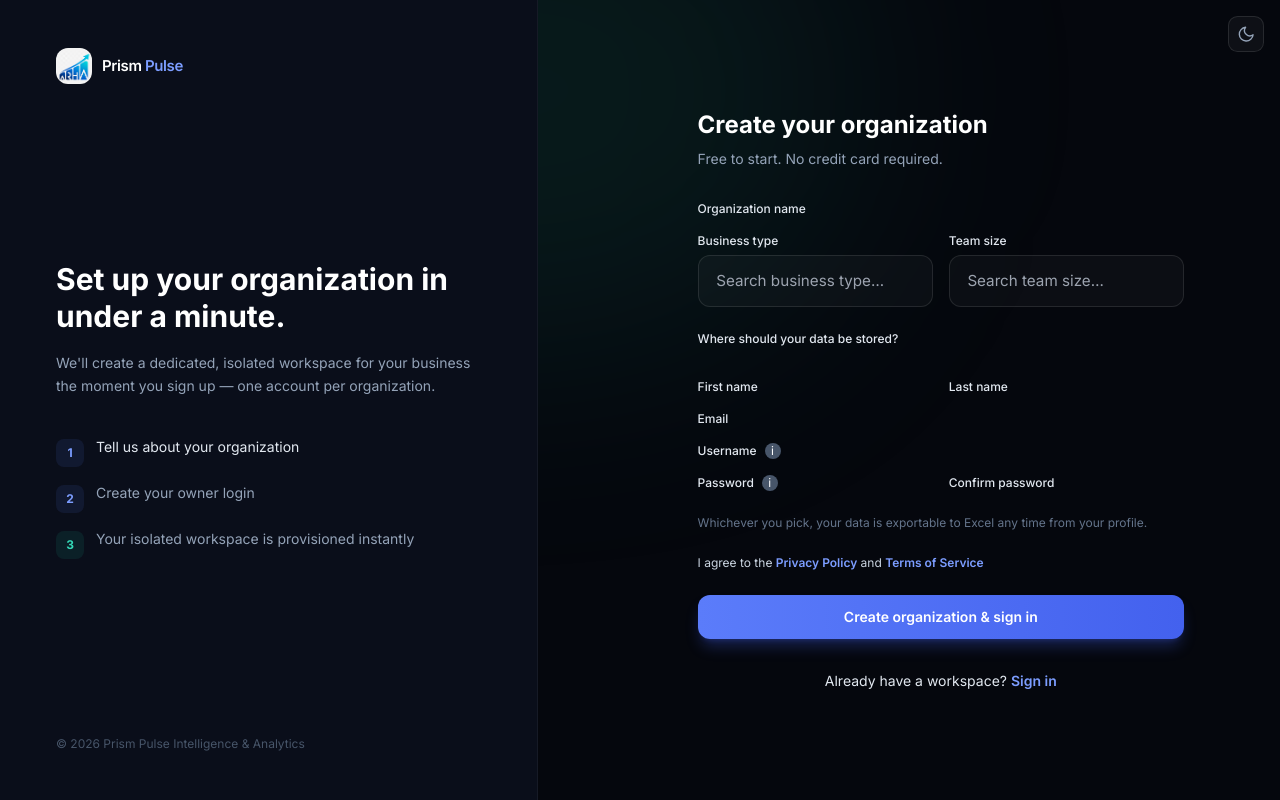
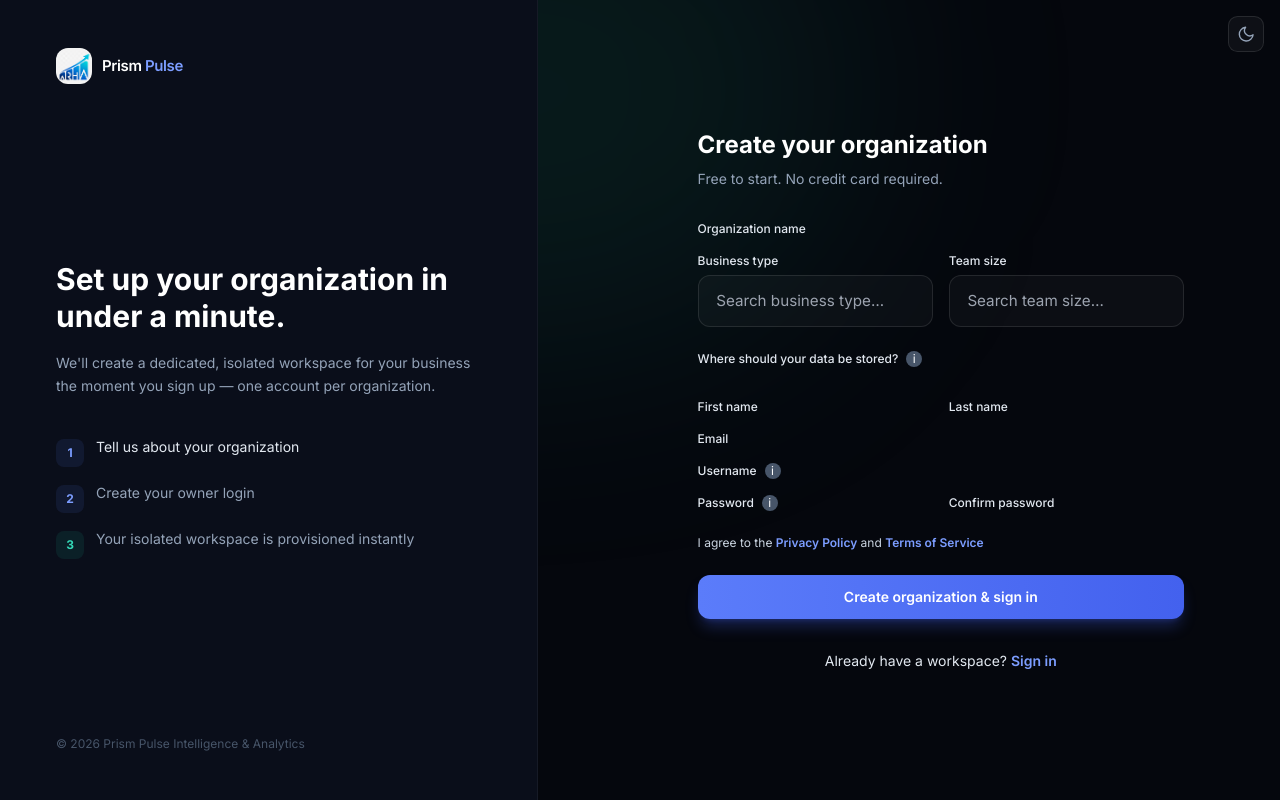
Before and after one commit to bejjankisreekar/Business_analytics_intelligence, a Django app: template templates/accounts/signup.html in a window 1280 px wide. Run offline with Django 5.2, Linux system fonts and the light colour scheme; the template is opened without the code that fills it, so the values that code supplies are empty; some libraries are stand-ins or nearby versions.

Commit message:
Add info button with tooltip for storage mode selection
- Add info button (i) next to 'Where should your data be stored?' label
- Tooltip shows: 'Whichever you pick, your data is exportable to Excel any time from your profile.'
- Remove duplicate text that was previously displayed below the storage options
- Cleaner form with helpful information accessible via tooltip
- Consistent design with other info buttons (Username, Password)
Co-Authored-By: Claude Haiku 4.5 <noreply@anthropic.com>

```diff
--- a/templates/accounts/signup.html
+++ b/templates/accounts/signup.html
@@ -83,7 +83,12 @@
         </div>
 
         <div>
-          <label class="block text-xs font-medium text-slate-200">Where should your data be stored?</label>
+          <div class="flex items-center gap-2">
+            <label class="block text-xs font-medium text-slate-200">Where should your data be stored?</label>
+            <button type="button" class="info-tooltip relative inline-flex items-center justify-center h-4 w-4 rounded-full bg-slate-600 text-white text-xs hover:bg-slate-500 transition" title="Whichever you pick, your data is exportable to Excel any time from your profile.">
+              i
+            </button>
+          </div>
           <div class="mt-2 grid grid-cols-1 gap-3 sm:grid-cols-2">
             {% for radio in form.storage_mode %}
             <label class="storage-mode-option">
@@ -149,8 +154,6 @@
             </div>
           </div>
         </div>
-
-        <p class="text-xs text-slate-500">Whichever you pick, your data is exportable to Excel any time from your profile.</p>
 
         <div class="flex items-start gap-2.5">
             {{ form.terms_agree }}
```
